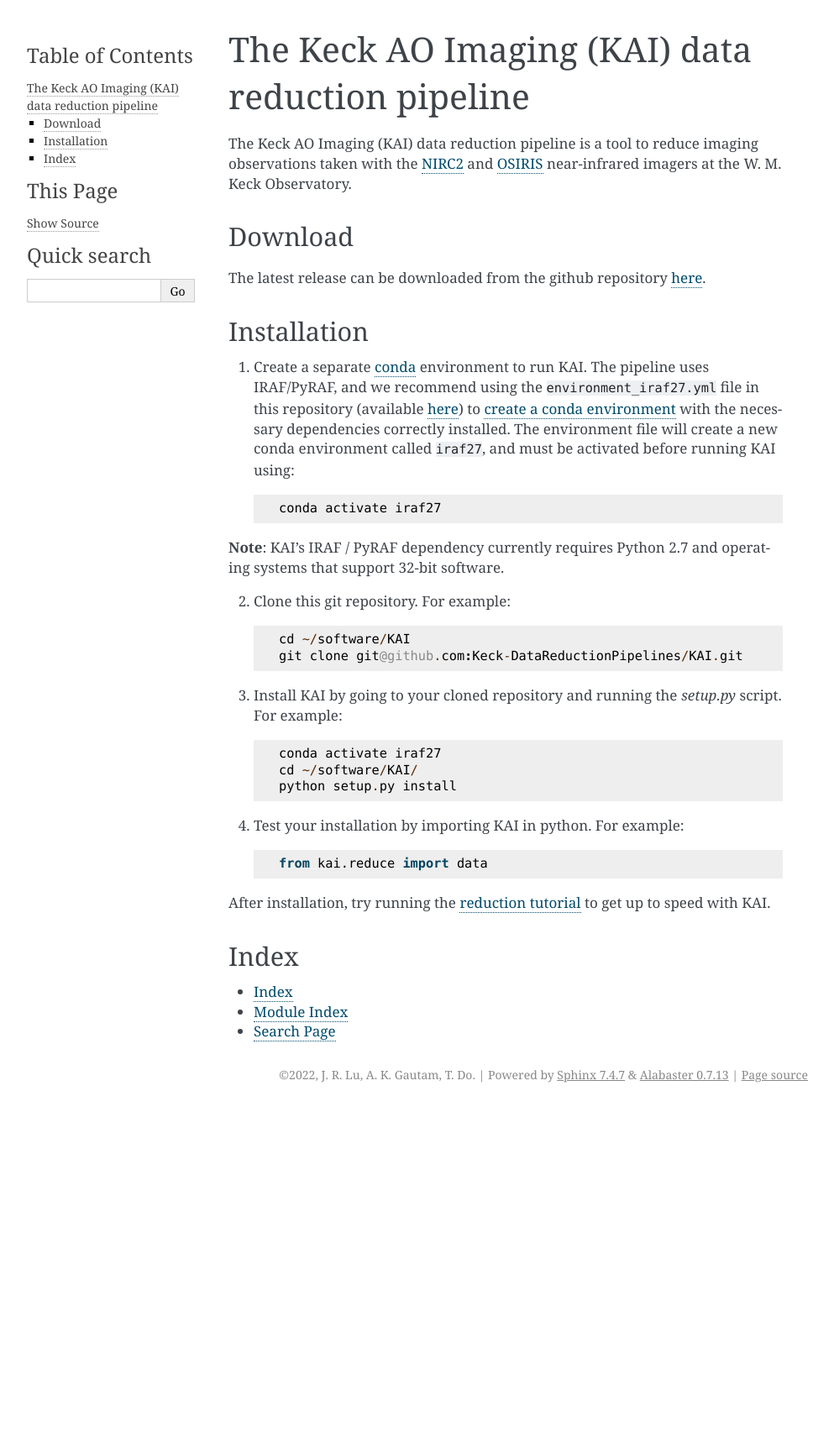
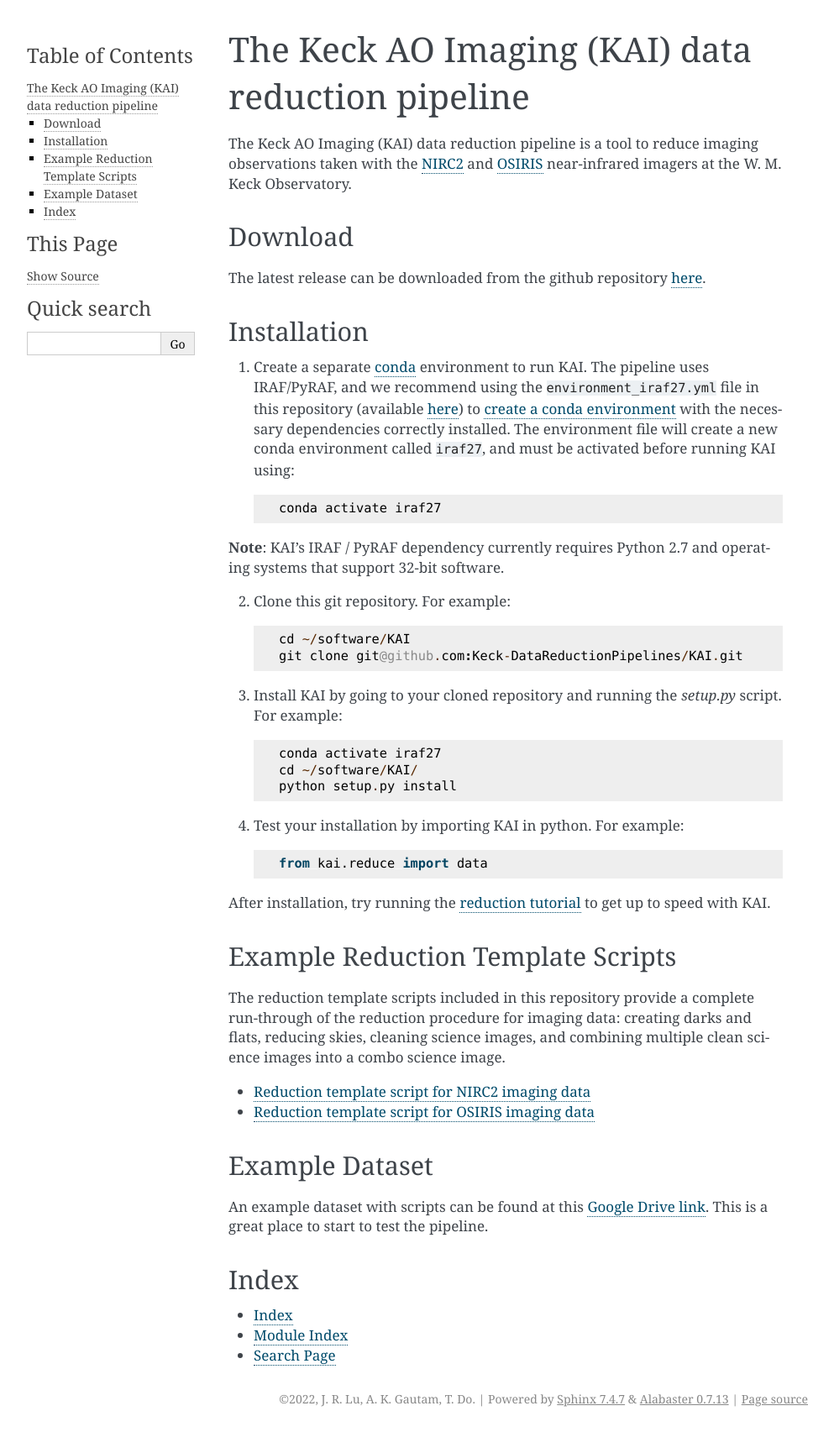
Before and after one commit to Keck-DataReductionPipelines/KAI, a Sphinx documentation site: the page built from docs/index.rst, in a window 1280 px wide. Shown: the whole page at 84% size, without its empty margins (148-1141 px from the left). Built offline with Sphinx 7.4.7, drawn with Linux system fonts in a browser that asks for light colours; pages that are not in the unit, such as notebooks, are missing from menus; before the commit the page ends 1319 px from its top, so only the background shows below that.

Commit message:
Updated documentation to include links to reduce template scripts

```diff
--- a/docs/index.rst
+++ b/docs/index.rst
@@ -41,6 +41,19 @@
 
 After installation, try running the `reduction tutorial <https://github.com/Keck-DataReductionPipelines/KAI/blob/dev/kai/TheReductionGuide.ipynb>`_ to get up to speed with KAI.
 
+Example Reduction Template Scripts
+----------------------------------
+
+The reduction template scripts included in this repository provide a complete run-through of the reduction procedure for imaging data: creating darks and flats, reducing skies, cleaning science images, and combining multiple clean science images into a combo science image.
+
+* `Reduction template script for NIRC2 imaging data <https://github.com/Keck-DataReductionPipelines/KAI/blob/dev/kai/reduce/reduce_template.py>`_
+* `Reduction template script for OSIRIS imaging data <https://github.com/Keck-DataReductionPipelines/KAI/blob/dev/kai/reduce/reduce_template_osiris.py>`_
+
+Example Dataset
+---------------
+
+An example dataset with scripts can be found at this `Google Drive link <https://drive.google.com/drive/folders/1FpTN3wiG4U826H328JIJcPLbScNCTRQW?usp=sharing>`_. This is a great place to start to test the pipeline.
+
 
 Index
 -----
```
Also changed, not shown: README.md (+8 -0 lines), 5 other files.
